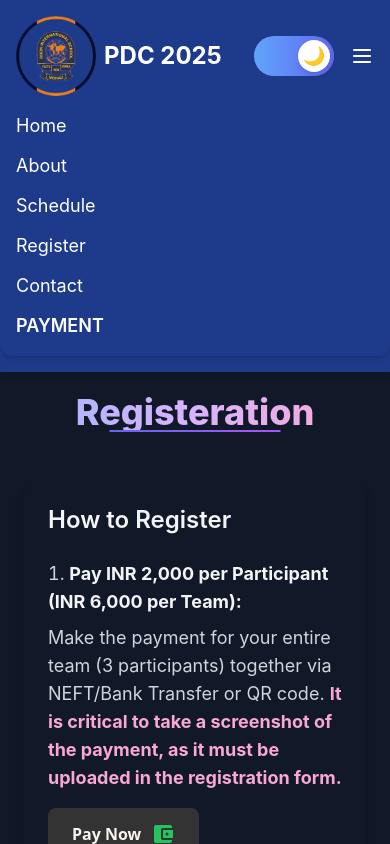
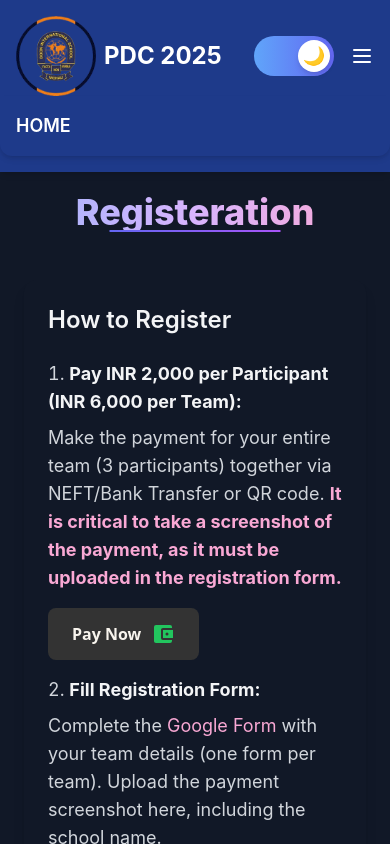
Before and after one commit to dismh/PDC-rework, a React (Vite) app: page /register in a window 390 px wide. Both pictures are taken after a click on the button 362 px from the left and 56 px from the top of the page. Shown: the top 844 px of the page. Built offline with nearby package versions, Linux system fonts and the light colour scheme.

Commit message:
fvk uped

```diff
--- a/src/components/ui/header-payment.jsx
+++ b/src/components/ui/header-payment.jsx
@@ -123,26 +123,12 @@ const Header = () => {
             transition={{ duration: 0.3 }}
           >
             <ul className="flex flex-col space-y-3 text-lg">
-              {["home", "about", "schedule", "register", "contact"].map(
-                (id) => (
-                  <li key={id}>
-                    <a
-                      href={`#${id}`}
-                      onClick={(e) => handleScroll(e, `#${id}`)}
-                      className="block text-white hover:text-blue-300 dark:hover:text-blue-400 capitalize"
-                    >
-                      {id}
-                    </a>
-                  </li>
-                )
-              )}
               <li>
                 <a
-                  href=".pay-btn"
-                  onClick={(e) => handleScroll(e, `.pay-btn`)}
+                  href="/"
                   className="block text-white hover:text-yellow-400 uppercase font-semibold"
                 >
-                  Payment
+                  Home
                 </a>
               </li>
             </ul>
```
